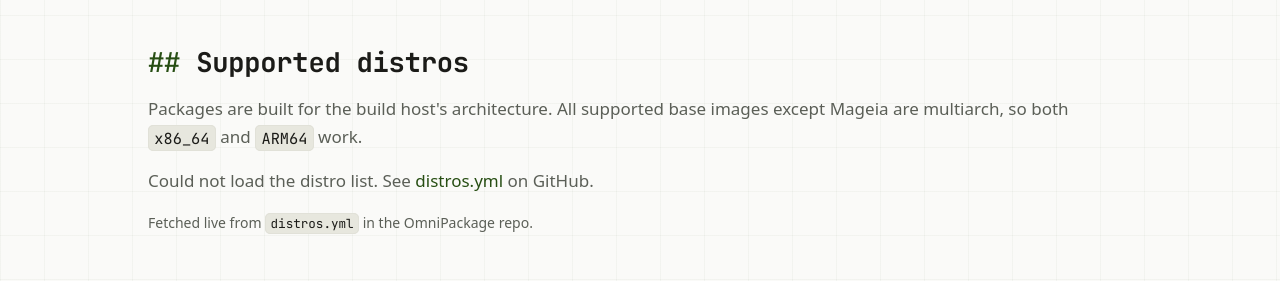
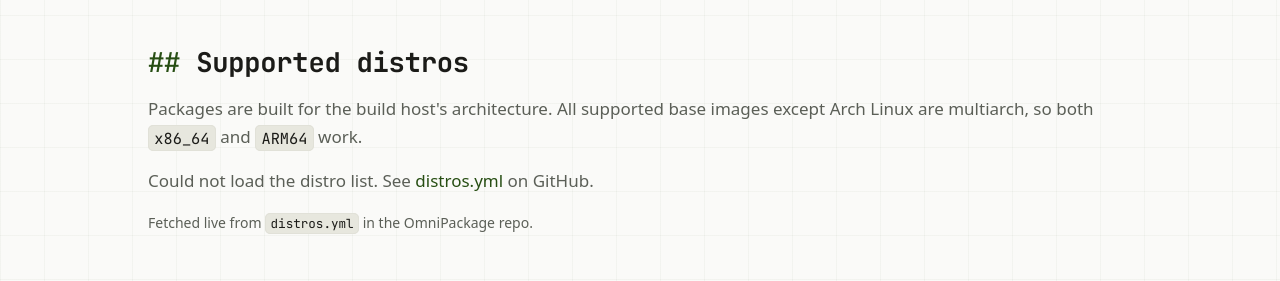
Before and after one commit to omnipackage/.github, a Jekyll site: the page built from index.html, in a window 1280 px wide and 900 px high, scrolled down 1846 px. Shown: the part 163-444 px from the top of the window. Built offline with Jekyll 4.4.1, drawn with Linux system fonts in a browser that asks for light colours.

Commit message:
up landing

```diff
--- a/_config.yml
+++ b/_config.yml
@@ -33,9 +33,13 @@
 producthunt_url: "https://www.producthunt.com/products/omnipackage"
 getting_started_url: "https://docs.omnipackage.org/getting_started/"
 install_stable_url: "https://repositories.omnipackage.org/omnipackage-rs/stable/install.html"
+install_stable_aarch64_url: "https://repositories.omnipackage.org/omnipackage-rs/stable-aarch64/install.html"
 install_master_url: "https://repositories.omnipackage.org/omnipackage-rs/master/install.html"
+install_master_aarch64_url: "https://repositories.omnipackage.org/omnipackage-rs/master-aarch64/install.html"
 repo_badge_stable_url: "https://repositories.omnipackage.org/omnipackage-rs/stable/badge.svg"
+repo_badge_stable_aarch64_url: "https://repositories.omnipackage.org/omnipackage-rs/stable-aarch64/badge.svg"
 repo_badge_master_url: "https://repositories.omnipackage.org/omnipackage-rs/master/badge.svg"
+repo_badge_master_aarch64_url: "https://repositories.omnipackage.org/omnipackage-rs/master-aarch64/badge.svg"
 license: "GPL-3.0"
 locale: en_US
 author: Oleg Antonyan
--- a/_layouts/default.html
+++ b/_layouts/default.html
@@ -86,7 +86,7 @@
           "softwareHelp": "{{ site.docs_url }}",
           "license": "{{ site.github_repo_url }}/blob/master/LICENSE",
           "codeRepository": "{{ site.github_repo_url }}",
-          "processorRequirements": "x86_64",
+          "processorRequirements": "x86_64, arm64",
           "author": { "@id": "{{ site.url }}/#organization" },
           "offers": {
             "@type": "Offer",
--- a/index.html
+++ b/index.html
@@ -62,7 +62,7 @@
         "name": "What architectures does OmniPackage support?",
         "acceptedAnswer": {
           "@type": "Answer",
-          "text": "Packages are built for the host's architecture. All supported base images except Mageia are multiarch, so both x86_64 and ARM64 work — run OmniPackage on the architecture you want the packages to target."
+          "text": "Packages are built for the host's architecture. All supported base images except Arch Linux are multiarch, so both x86_64 and ARM64 work — run OmniPackage on the architecture you want the packages to target."
         }
       },
       {
@@ -126,8 +126,14 @@
   <a href="{{ site.install_stable_url }}" target="_blank" rel="noopener">
     <img src="{{ site.repo_badge_stable_url }}" alt="Available via OmniPackage stable repository" loading="lazy" height="20">
   </a>
+  <a href="{{ site.install_stable_aarch64_url }}" target="_blank" rel="noopener">
+    <img src="{{ site.repo_badge_stable_aarch64_url }}" alt="Available via OmniPackage stable aarch64 repository" loading="lazy" height="20">
+  </a>
   <a href="{{ site.install_master_url }}" target="_blank" rel="noopener">
     <img src="{{ site.repo_badge_master_url }}" alt="Available via OmniPackage master (unstable) repository" loading="lazy" height="20">
+  </a>
+  <a href="{{ site.install_master_aarch64_url }}" target="_blank" rel="noopener">
+    <img src="{{ site.repo_badge_master_aarch64_url }}" alt="Available via OmniPackage master (unstable) aarch64 repository" loading="lazy" height="20">
   </a>
 </p>
 
@@ -181,7 +187,7 @@
 
   <section aria-labelledby="supported-distros-heading">
     <h2 id="supported-distros-heading">Supported distros</h2>
-    <p class="muted">Packages are built for the build host's architecture. All supported base images except Mageia are multiarch, so both <code>x86_64</code> and <code>ARM64</code> work.</p>
+    <p class="muted">Packages are built for the build host's architecture. All supported base images except Arch Linux are multiarch, so both <code>x86_64</code> and <code>ARM64</code> work.</p>
 
     <div id="supported-distros">
       <p class="muted"><span class="spinner" role="status" aria-hidden="true"></span>Loading supported distros…</p>
@@ -232,7 +238,7 @@
       Snap and Flatpak ship their own runtimes; AppImage bundles dependencies. OmniPackage builds native Linux packages so users install with <code>apt</code>, <code>dnf</code>, <code>zypper</code>, or <code>pacman</code> — no extra runtime, no sandbox, no separate installer. Updates arrive through the system package manager alongside everything else.</p>
 
       <p><strong>What architectures does OmniPackage support?</strong><br>
-      Packages are built for the host's architecture. All supported base images except Mageia are multiarch, so both <code>x86_64</code> and <code>ARM64</code> work — run OmniPackage on the architecture you want the packages to target.</p>
+      Packages are built for the host's architecture. All supported base images except Arch Linux are multiarch, so both <code>x86_64</code> and <code>ARM64</code> work — run OmniPackage on the architecture you want the packages to target.</p>
 
       <p><strong>Can I host the apt or yum repository on AWS, Cloudflare R2, or MinIO?</strong><br>
       Yes. OmniPackage publishes to any S3-compatible storage or a local filesystem path. Cloudflare R2 is recommended for free egress; AWS S3 and MinIO also work, as does any other S3-compatible service. The bucket (or local directory) serves as a self-hosted apt, dnf, zypper, or pacman repository.</p>
```
